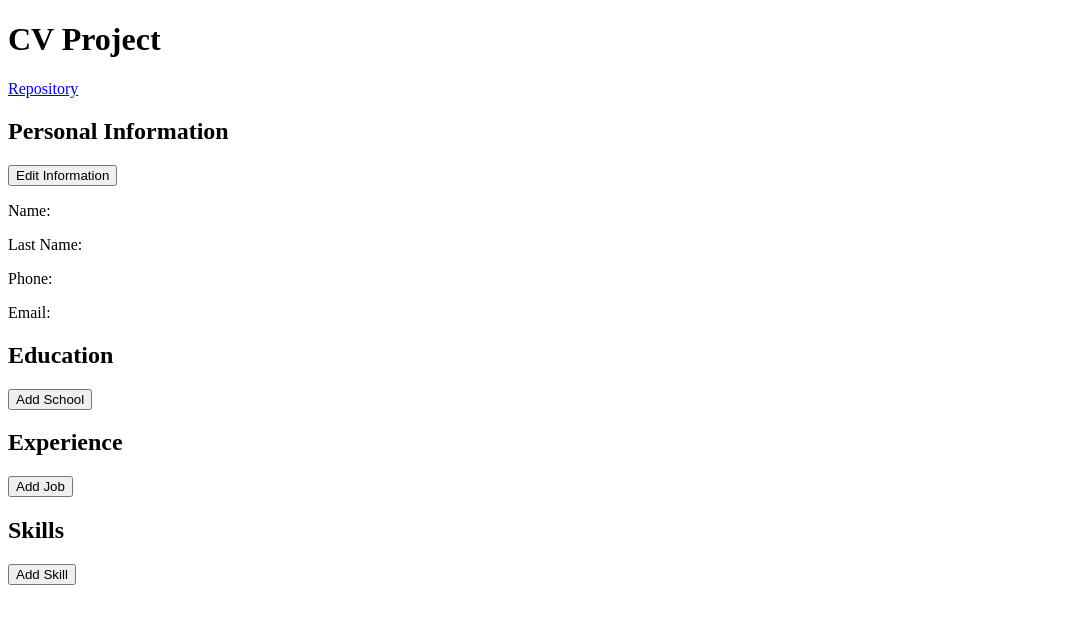
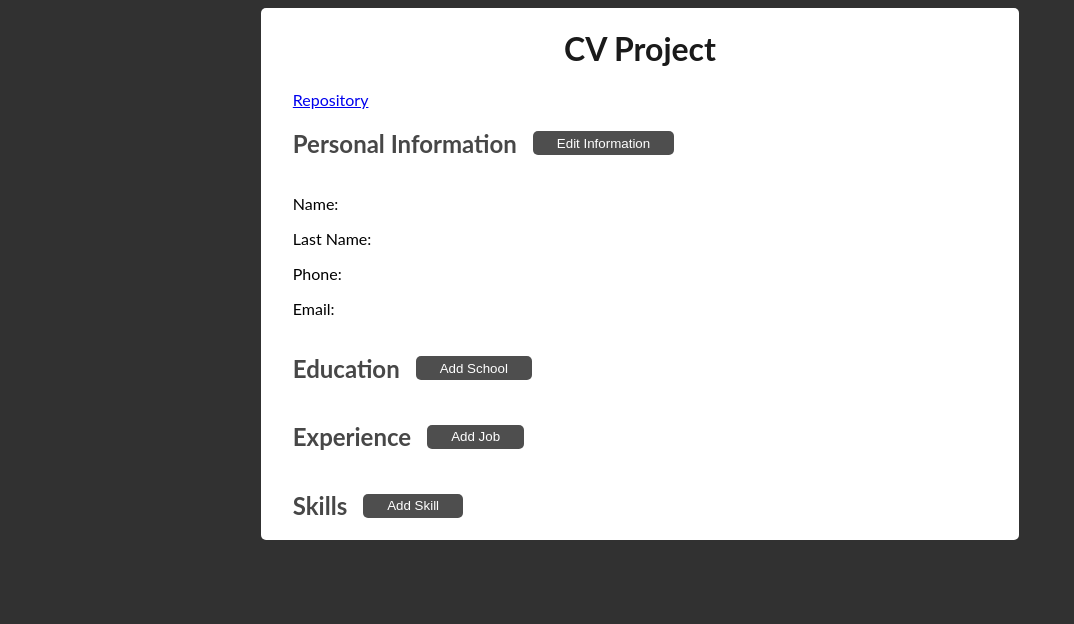
Before and after one commit to sebapkfd/cv-project, a React (Create React App) app: page / in a window 1280 px wide. Shown: the top 624 px of the page, without its empty margins (0-1074 px from the left). Built offline with nearby package versions, Linux system fonts and the light colour scheme.

Commit message:
Started working on the design

```diff
--- a/public/index.html
+++ b/public/index.html
@@ -24,20 +24,11 @@
       work correctly both with client-side routing and a non-root public URL.
       Learn how to configure a non-root public URL by running `npm run build`.
     -->
+    <link rel="stylesheet" href="style.css">
     <title>CV App</title>
   </head>
   <body>
     <noscript>You need to enable JavaScript to run this app.</noscript>
     <div id="root"></div>
-    <!--
-      This HTML file is a template.
-      If you open it directly in the browser, you will see an empty page.
-
-      You can add webfonts, meta tags, or analytics to this file.
-      The build step will place the bundled scripts into the <body> tag.
-
-      To begin the development, run `npm start` or `yarn start`.
-      To create a production bundle, use `npm run build` or `yarn build`.
-    -->
   </body>
 </html>
--- /dev/null
+++ b/public/style.css
@@ -0,0 +1,56 @@
+body{
+    background-color: rgb(49, 49, 49);
+    display: flex;
+    justify-content: center;
+    font-family: Lato, 'Helvetica Neue', Arial, Helvetica, sans-serif;
+}
+
+#root{
+    width: 60%;
+    display: flex;
+    justify-content: center;
+    background-color: rgb(255, 255, 255);
+    border-radius: 5px;
+}
+
+.App{
+    margin: auto 2rem;
+    width: 100%;
+}
+
+h1{
+    text-align: center;
+    color: rgb(26, 26, 26);
+}
+
+h2{
+    color: rgb(71, 71, 71);
+}
+
+.sectionTitleDiv{
+    display: flex;
+    flex-direction: row;
+    align-items: center;
+    padding: auto 1rem;
+}
+
+Button{
+    margin: auto 1rem;
+    border: none;
+    background-color: rgb(78, 78, 78);
+    color: rgb(255, 255, 255);
+    border-radius: 5px;
+    height: 1.5rem;
+    padding: 0 1.5rem;
+    font-weight: 400;
+    transition: 0.2s;
+}
+
+Button:hover{
+    color: rgb(78, 78, 78);
+    background-color: rgb(255, 255, 255);
+}
+
+input{
+    margin-left: 1rem;
+}
--- a/src/components/Education.js
+++ b/src/components/Education.js
@@ -93,7 +93,7 @@ class Education extends Component{
       />
     }else{
       formButton = <div>
-        <button onClick={this.renderForm}>Add School</button>
+        <button onClick={this.renderForm} className="sectionButton" >Add School</button>
       </div>
     }
 
@@ -105,8 +105,10 @@ class Education extends Component{
 
     return (
       <div className='EducationDiv'>
-        <h2>Education</h2>
-        {formButton}
+        <div className="sectionTitleDiv">
+          <h2>Education</h2>
+          {formButton}
+        </div>
         {formComponent}
         {cleanButton}
 
--- a/src/components/Experience.js
+++ b/src/components/Experience.js
@@ -95,7 +95,7 @@ class Experience extends Component{
       />
     }else{
       formButton = <div>
-        <button onClick={this.renderForm}>Add Job</button>
+        <button onClick={this.renderForm} className="sectionButton" >Add Job</button>
       </div>
     }
 
@@ -107,8 +107,10 @@ class Experience extends Component{
 
     return (
       <div className="ExperienceDiv">
-        <h2>Experience</h2>
-        {formButton}
+        <div className="sectionTitleDiv">
+          <h2>Experience</h2>
+          {formButton}
+        </div>
         {formComponent}
         {cleanButton}
 
--- a/src/components/General.js
+++ b/src/components/General.js
@@ -73,12 +73,12 @@ class General extends Component{
       />
     }else{
       formButton = (infoAdded) ? (
-        <div>
-          <button onClick={this.renderForm} >Add Information</button>
+        <div >
+          <button onClick={this.renderForm} className="sectionButton" >Add Information</button>
        </div>
       ) : (
         <div>
-          <button onClick={this.renderForm} >Edit Information</button>
+          <button onClick={this.renderForm} className="sectionButton" >Edit Information</button>
        </div>
       )
     }
@@ -91,8 +91,10 @@ class General extends Component{
 
     return (
       <div className="GeneralDiv">
-        <h2>Personal Information</h2>
-        {formButton}
+        <div className="sectionTitleDiv">
+          <h2>Personal Information</h2>
+          {formButton}
+        </div>
         {formComponent}
         {cleanButton}
         <p>Name: {name}</p>
--- a/src/components/Skills.js
+++ b/src/components/Skills.js
@@ -86,8 +86,8 @@ class Skills extends Component{
                 onRender={this.renderForm}
             />
         }else{
-        formButton = <div>
-            <button onClick={this.renderForm}>Add Skill</button>
+        formButton = <div >
+            <button onClick={this.renderForm} className="sectionButton" >Add Skill</button>
         </div>
         }
 
@@ -99,8 +99,10 @@ class Skills extends Component{
 
         return (
             <div className="SkillsDiv">
-                <h2>Skills</h2>
-                {formButton}
+                <div className="sectionTitleDiv">
+                    <h2>Skills</h2>
+                    {formButton}
+                </div>
                 {formComponent}
                 {cleanButton}
                 <div>
```
Also changed, not shown: 1 other file (tests, documents, lock files or other folders).
